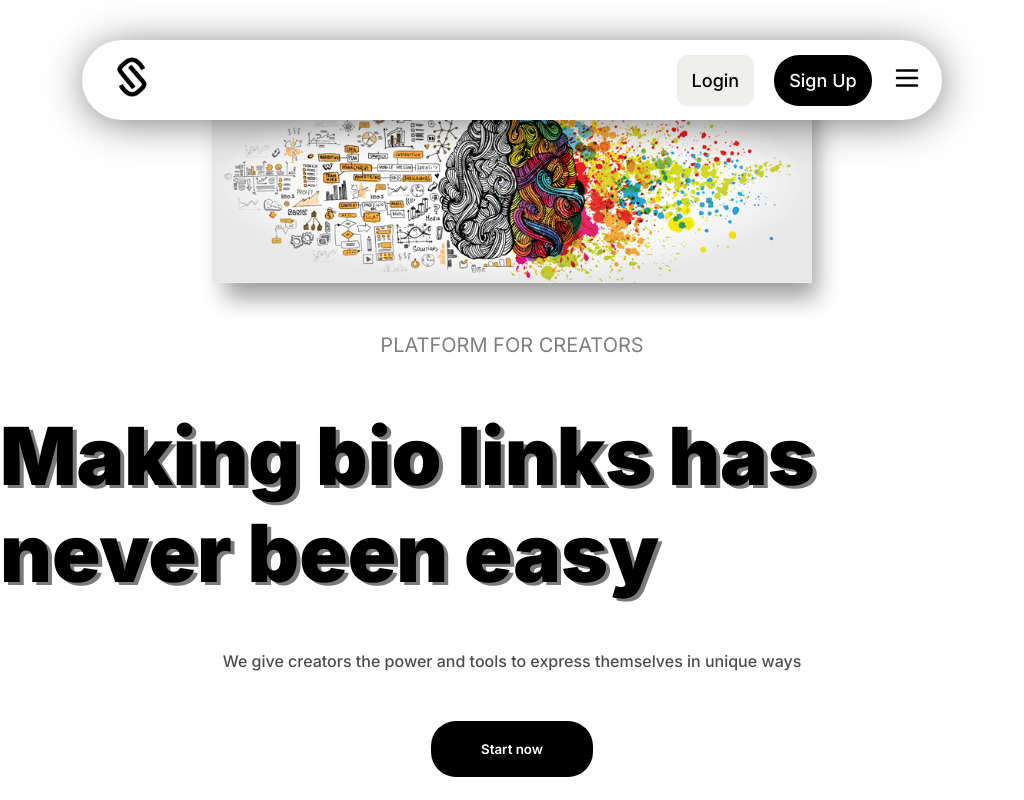
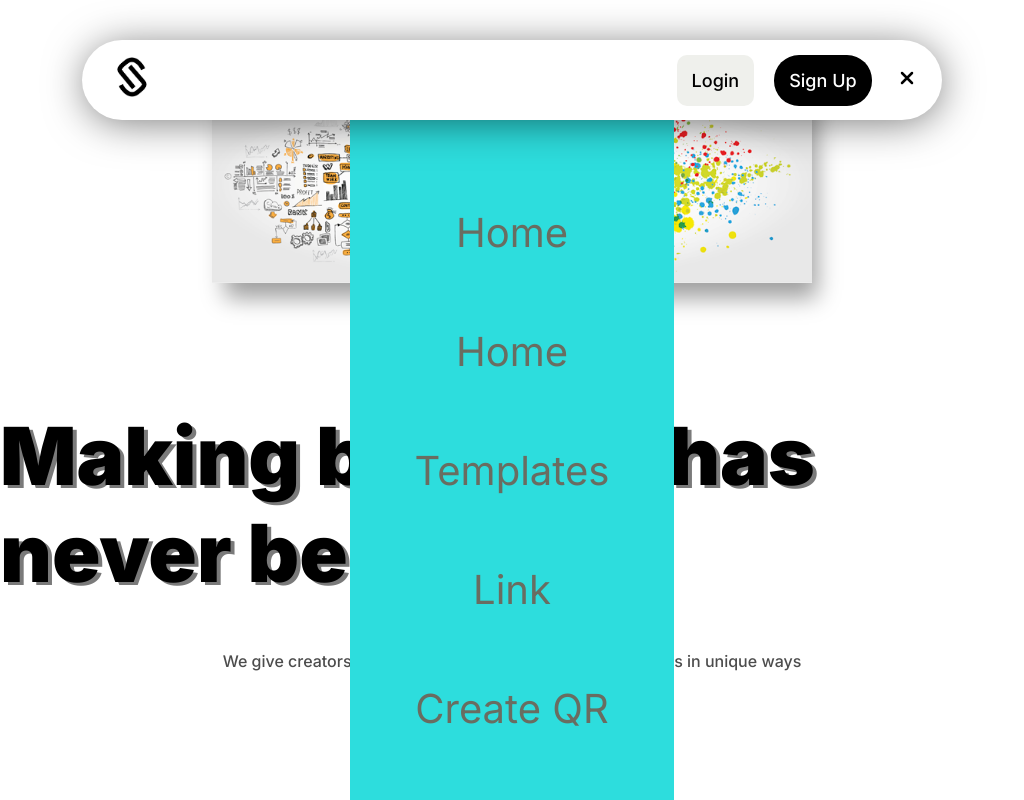
Before and after one commit to patto220048/IG22-qr-link, a React (Vite) app in the folder fontend/: page / in a window 1024 px wide. Both pictures are taken after a click on the element 906 px from the left and 80 px from the top of the page. Built offline with nearby package versions, Linux system fonts and the light colour scheme.

Commit message:
add nav reponsive

```diff
--- a/fontend/src/App.jsx
+++ b/fontend/src/App.jsx
@@ -37,7 +37,7 @@ function App() {
                     <Navbar />
                 </header>
                 <Outlet />
-                <footer>{/* <Footer/> */}</footer>
+
             </div>
         );
     }
--- a/fontend/src/layouts/nav/Navbar.jsx
+++ b/fontend/src/layouts/nav/Navbar.jsx
@@ -4,7 +4,7 @@ import { useEffect, useState } from 'react';
 import { useDispatch, useSelector } from 'react-redux';
 import { logout } from '../../redux-toolkit/userSlice';
 // component
-import { userIcon, cutomIcon, logoutIcon, alertIcon, menu01Icon } from '../../svg/icon';
+import { userIcon, cutomIcon, logoutIcon, alertIcon, menu01Icon, closeIcon } from '../../svg/icon';
 import DropdownItem from '../../components/DropdownItem/DropdownItem';
 import navLogo from '../../assets/img/main-logo.png';
 // import './navbar.css'
@@ -69,6 +69,31 @@ function Navbar() {
                     <li className="nav-link_items">Create QR</li>
                     <li className="nav-link_items">About</li>
                 </ul>
+                {/* ----------------------------------------nav mobile-------------------------------------------- */}
+                {isMobile && (
+                    <ul className={"nav-link-mobile "} style={currentUser ? { width: '100%' } : { flex: '1' }} onClick={()=>setIsMobile(false)}>
+                        <NavLink to={"/"}>
+                        <li className="nav-link-mobile_items" >Home</li>
+                        </NavLink>
+
+                        {!currentUser && (
+                            <NavLink to={'/'} style={{ color: '#696d61' }}>
+                                <li className="nav-link-mobile_items">Home</li>
+                            </NavLink>
+                        )}
+                        <NavLink to={`/template/${currentUser.username}`} style={{ color: '#696d61' }}>
+                            <li className="nav-link-mobile_items">Templates</li>
+                        </NavLink>
+                        <li className="nav-link-mobile_items">Link</li>
+                        <li className="nav-link-mobile_items">Create QR</li>
+                        <li className="nav-link-mobile_items">About</li>
+                    </ul>
+
+
+                )
+
+
+            }
                 {!currentUser ? (
                     <div className="register">
                         <Link to="/register/login">
@@ -89,9 +114,14 @@ function Navbar() {
                     </div>
                 )}
                 {/* reponsive mobile */}
-                <div className="navMobile" onClick={handleOpenMenuMobile}>
+               {isMobile ?
+               <div className="navMobile" onClick={handleOpenMenuMobile}>
+               {closeIcon(30,30)}
+           </div>
+               : <div className="navMobile" onClick={handleOpenMenuMobile}>
                     {menu01Icon(30, 30)}
                 </div>
+                }
 
                 {openMenu && (
                     <section className="nav-option">
--- a/fontend/src/layouts/nav/navbav.scss
+++ b/fontend/src/layouts/nav/navbav.scss
@@ -6,13 +6,12 @@
     top: 40px;
     width: 100%;
     z-index: 999;
-    .navbar-logo{
+    .navbar-logo {
         height: 40px;
         width: 40px;
         object-fit: cover;
         border-radius: 50%;
         padding: 10px;
-
     }
     .navbar-container {
         display: flex;
@@ -26,7 +25,7 @@
         border-radius: 50px;
         position: relative;
         gap: 20px;
-         // boxshadow
+        // boxshadow
         box-shadow: 1px 4px 42px -3px rgba(0, 0, 0, 0.56);
         -webkit-box-shadow: 1px 4px 42px -3px rgba(0, 0, 0, 0.56);
         -moz-box-shadow: 1px 4px 42px -3px rgba(0, 0, 0, 0.56);
@@ -44,12 +43,16 @@
                 font-size: 18px;
                 cursor: pointer;
                 border-radius: 5px;
-                text-wrap:nowrap;
+                text-wrap: nowrap;
                 &:hover {
                     background-color: $text_hover_color;
                 }
             }
         }
+        .nav-link-mobile {
+            display: none;
+        }
+
         .register {
             display: flex;
             justify-content: center;
@@ -76,8 +79,9 @@
                 }
             }
         }
-        .navMobile{
+        .navMobile {
             display: none;
+            cursor: pointer;
         }
         .nav-user {
             display: flex;
@@ -102,7 +106,6 @@
                 }
             }
         }
-
     }
     .nav-option {
         position: absolute;
@@ -151,9 +154,8 @@
 }
 
 // For tablets
-@media only screen and (min-width: 769px)  and (max-width: 1024px){
+@media only screen and (min-width: 769px) and (max-width: 1024px) {
     .navbar {
-
         .navbar-container {
             .logo {
                 .navbar-logo {
@@ -162,40 +164,79 @@
             .nav-link {
                 display: none !important;
                 .nav-link_items {
+                }
+            }
+            .nav-link-mobile {
+                position: absolute;
+                display: flex;
+                flex-direction: column;
+                gap: 70px;
+                align-items: center;
+                padding: 65px;
+                // width: 100%;z
+                z-index: -1;
+                height: 100vh;
+                background-color: rgb(45, 221, 221);
+                margin-top: 900px;
+                justify-content: center;
+                animation-name: slidein;
+                animation-duration: 3s;
+                animation-delay: -1s;
 
+                .nav-link-mobile_items {
+                    font-size: 40px;
+                    color: $text_color_soft_3;
+                    &:hover {
+                        background-color: $text_hover_color;
+                    }
+                }
+                @keyframes slidein {
+                    from {
+                        transform: translateX(100%);
+                    }
+                    to {
+                        transform: translateX(0);
+                    }
+                }
+            }
+            .avtive{
+                animation-name: slideout;
+
+                @keyframes slideout{
+                    from {
+
+                        transform: translateX(0%);
+                    }
+                    to {
+
+                        transform: translateX(100%);
+                    }
                 }
             }
             .register {
-
-
             }
-            .navMobile{
+            .navMobile {
                 display: block !important;
             }
             .nav-user {
                 .avatar {
-
                 }
             }
             .nav-option {
                 .account-option {
                     .account {
-
                     }
                     .support {
-
                     }
                 }
             }
         }
     }
-
 }
 
 // For mobile
 @media only screen and (max-width: 768px) {
     .navbar {
-
         .navbar-container {
             .logo {
                 .navbar-logo {
@@ -207,31 +248,61 @@
                 .nav-link_items {
                 }
             }
+            .nav-link-mobile {
+                position: absolute;
+                display: flex;
+                flex-direction: column;
+                gap: 60px;
+                align-items: center;
+                padding: 20px;
+                // width: 100%;z
+                z-index: -1;
+                height: 100vh;
+                background-color: aqua;
+                margin-top: 500px;
+                justify-content: center;
+                animation-name: slidein;
+                animation-duration: 3s;
+                animation-delay: -1s;
+                .nav-link-mobile_items {
+                    // margin-top: 100px;
+                    font-size: 40px;
+                    color: $text_color_soft_3;
+                    &:hover {
+                        background-color: $text_hover_color;
+                    }
+                }
+                @keyframes slidein {
+                    from {
+                        transform: translateX(100%);
+                    }
+                    to {
+                        transform: translateX(0);
+                    }
+                }
+            }
+
             .register {
                 gap: 20px;
-              .nav-btn{
-                font-size: 14px;
-              }
+                .nav-btn {
+                    font-size: 14px;
+                }
             }
-            .navMobile{
+            .navMobile {
                 display: block !important;
             }
             .nav-user {
                 .avatar {
-
                 }
             }
             .nav-option {
                 .account-option {
                     .account {
-
                     }
                     .support {
-
                     }
                 }
             }
         }
     }
-
 }
```
